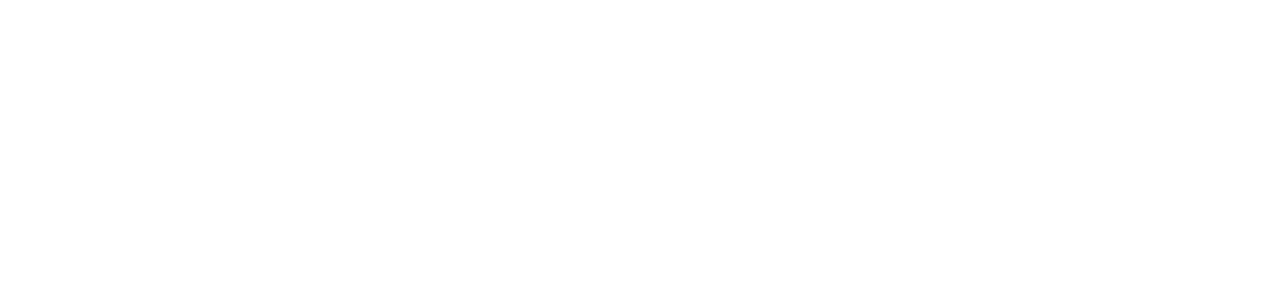
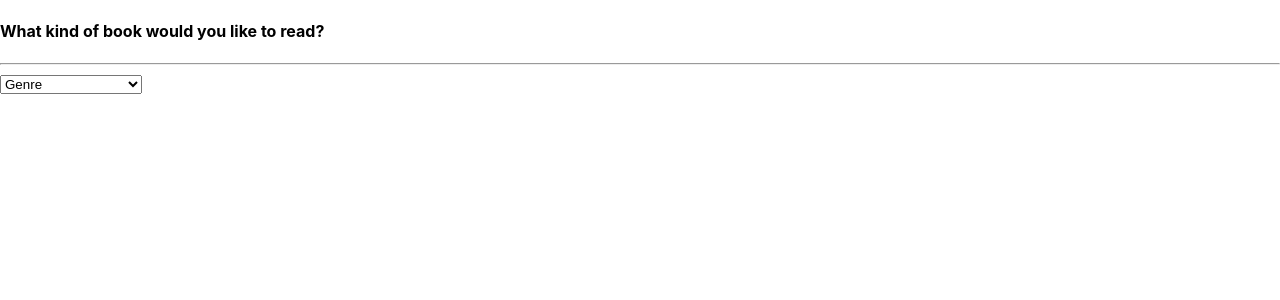
Before and after one commit to riyeur/Booki, a React (Create React App) app in the folder frontend/: page /llm-prompt in a window 1280 px wide. Before the commit this address had no page. Shown: the top 300 px of the page. Built offline with nearby package versions, Linux system fonts and the light colour scheme.

Commit message:
Began LLM prompt form page (where the user inputs the data to be sent to the LLM)

```diff
--- a/frontend/src/App.js
+++ b/frontend/src/App.js
@@ -1,12 +1,12 @@
 import React from 'react';
 import { BrowserRouter as Router, Routes, Route } from 'react-router-dom';
-import LoginPage from './pages/LoginPage';
+import LLMPromptPage from './pages/LLMPromptPage';
 
 const App = () => {
   return (
       <Router>
           <Routes>
-              {/*<Route path="/" element={<LoginPage />} /> write path like this for page*/}
+              {<Route path="/llm-prompt" element={<LLMPromptPage />} />}
           </Routes>
       </Router>
   );
--- /dev/null
+++ b/frontend/src/components/LLMPromptForm.js
@@ -0,0 +1,30 @@
+import React from 'react';
+import { useState } from 'react';
+import Genre from '../components/llm-prompt-form-components/Genre';
+
+const LLMPromptForm = () => {
+
+    const genres = [
+        "Action", "Biographical", "Chick Lit", "Children's", "Classics",
+        "Contemporary", "Fantasy", "Fiction", "Historical Fiction", "History",
+        "Horror", "Humor and Comedy", "Mystery", "Nonfiction", "Paranormal",
+        "Philosophy", "Psychology", "Romance", "Science", "Science Fiction",
+        "Self Help", "Sports", "Thriller", "Young Adult"
+    ];
+
+    return (
+        <div className='llm-prompt-form'>
+            <div className='question'>
+                <h4>What kind of book would you like to read?</h4>
+                <hr />
+            </div>
+            <div className='llm-prompt-form-inputs'>
+                <form className='form-inputs'>
+                    <Genre></Genre>
+                </form>
+            </div>
+        </div>
+    );
+}
+
+export default LLMPromptForm;
--- /dev/null
+++ b/frontend/src/components/llm-prompt-form-components/Genre.js
@@ -0,0 +1,27 @@
+import React from 'react';
+
+const Genre = () => {
+
+    const genres = [
+        "Action", "Biographical", "Chick Lit", "Children's", "Classics",
+        "Contemporary", "Fantasy", "Fiction", "Historical Fiction", "History",
+        "Horror", "Humor and Comedy", "Mystery", "Nonfiction", "Paranormal",
+        "Philosophy", "Psychology", "Romance", "Science", "Science Fiction",
+        "Self Help", "Sports", "Thriller", "Young Adult"
+    ];
+
+    return (
+        <div className='genres'>
+            <select className='genre' name='options'>
+                <option value="" disabled selected>Genre</option>
+                {genres.map((genre, index) => (
+                    <option key={index} value={genre.toLowerCase().replace(/\s+/g, '-')}>
+                        {genre}
+                    </option>
+                ))}
+            </select>
+        </div>
+    );
+}
+
+export default Genre;
--- /dev/null
+++ b/frontend/src/pages/LLMPromptPage.js
@@ -0,0 +1,12 @@
+import React from 'react';
+import LLMPromptForm from '../components/LLMPromptForm';
+
+const LLMPromptPage = () => {
+    return (
+        <div className='llm-prompt-page'>
+            <LLMPromptForm></LLMPromptForm>
+        </div>
+    )
+}
+
+export default LLMPromptPage;
```
Also changed, not shown: frontend/src/styles/LLMPromptPageStyles.css (added), 1 other file (tests, documents, lock files or other folders).
